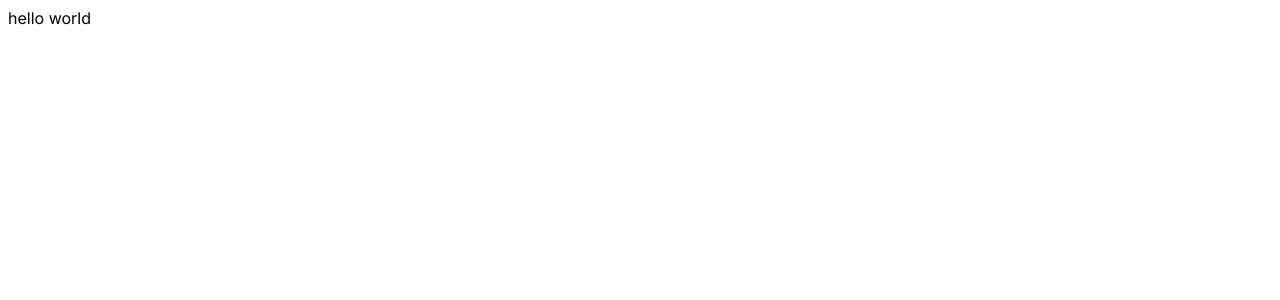
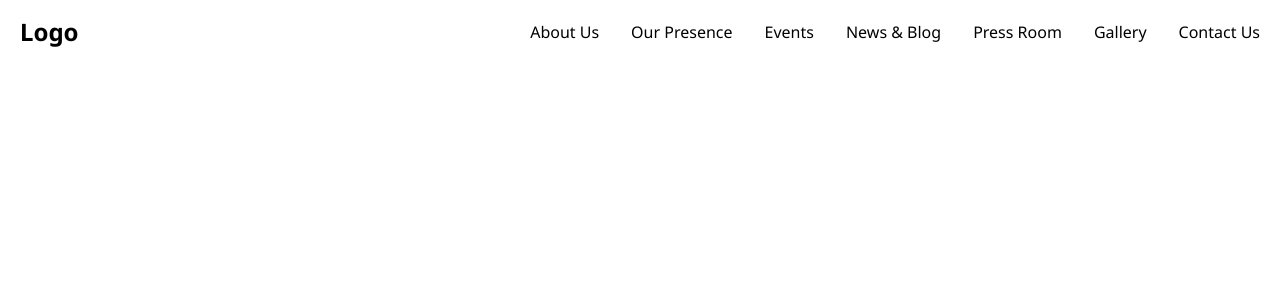
Before and after one commit to Mdalasini/henry-preview, a Next.js app: page / in a window 1280 px wide. Shown: the top 300 px of the page. Built offline with nearby package versions, Linux system fonts and the light colour scheme.

Commit message:
feat: add navbar component

```diff
--- a/src/app/globals.css
+++ b/src/app/globals.css
@@ -1,3 +1,7 @@
-@tailwind base;
-@tailwind components;
-@tailwind utilities;
+@import "tailwindcss";
+
+@theme {
+    --breakpoint-mobile: 39rem;
+    --breakpoint-tablet: 64rem;
+    --breakpoint-desktop: 81rem;
+}
--- a/src/app/layout.tsx
+++ b/src/app/layout.tsx
@@ -1,12 +1,13 @@
 import type { Metadata } from "next";
-import { Inter } from "next/font/google";
+import { Noto_Sans } from "next/font/google";
+import { Navbar } from "@/components/navbar";
 import "./globals.css";
 
-const inter = Inter({ subsets: ["latin"] });
+const sans = Noto_Sans({ subsets: ["latin"] });
 
 export const metadata: Metadata = {
-  title: "",
-  description: "",
+  title: "Henry's Portfolio",
+  description: "A portfolio website",
 };
 
 export default function RootLayout({
@@ -16,7 +17,10 @@ export default function RootLayout({
 }>) {
   return (
     <html lang="en">
-      <body className={inter.className}>{children}</body>
+      <body className={sans.className}>
+        <Navbar />
+        {children}
+      </body>
     </html>
   );
 }
--- a/src/app/page.tsx
+++ b/src/app/page.tsx
@@ -1,7 +1,7 @@
 import React from "react";
 
 const page = () => {
-  return <div>hello world</div>;
+  return <div></div>;
 };
 
 export default page;
--- /dev/null
+++ b/src/components/navbar/index.tsx
@@ -0,0 +1,83 @@
+"use client";
+
+import { Menu, X } from "lucide-react";
+import Link from "next/link";
+import { useState } from "react";
+
+const navItems = [
+  { href: "/about", label: "About Us" },
+  { href: "/presence", label: "Our Presence" },
+  { href: "/events", label: "Events" },
+  { href: "/news-blog", label: "News & Blog" },
+  { href: "/press-room", label: "Press Room" },
+  { href: "/gallery", label: "Gallery" },
+  { href: "/contact", label: "Contact Us" },
+];
+
+export function Navbar() {
+  const [isOpen, setIsOpen] = useState(false);
+
+  const toggleMenu = () => {
+    setIsOpen(!isOpen);
+  };
+
+  return (
+    <>
+      {/* Desktop Navbar */}
+      <nav className="fixed top-0 w-full bg-inherit z-40">
+        <div className="max-w-7xl mx-auto px-4 tablet:px-5 desktop:px-8">
+          <div className="flex justify-between items-center h-16">
+            {/* Logo */}
+            <div className="shrink-0">
+              <Link href="/" className="text-2xl font-bold">
+                Logo
+              </Link>
+            </div>
+
+            {/* Desktop Menu */}
+
+            <div className="hidden tablet:flex gap-8">
+              {navItems.map((item) => (
+                <Link key={item.label} href={item.href} className="">
+                  {item.label}
+                </Link>
+              ))}
+            </div>
+
+            {/* Mobile Menu Button */}
+            <button
+              type="button"
+              aria-label="Toggle Menu"
+              onClick={toggleMenu}
+              className="tablet:hidden cursor-pointer"
+            >
+              {isOpen ? (
+                <X className="w-6 h-6" />
+              ) : (
+                <Menu className="w-6 h-6" />
+              )}
+            </button>
+          </div>
+        </div>
+      </nav>
+
+      {/* Mobile Full-Screen Menu */}
+      {isOpen && (
+        <div className="fixed inset-0 z-30 tablet:hidden pt-20">
+          <div className="flex flex-col gap-6 max-w-7xl px-4 py-4">
+            {navItems.map((item) => (
+              <Link
+                key={item.label}
+                href={item.href}
+                className="text-2xl font-semibold relative"
+                onClick={() => setIsOpen(false)}
+              >
+                {item.label}
+              </Link>
+            ))}
+          </div>
+        </div>
+      )}
+    </>
+  );
+}
```
Also changed, not shown: package.json (+8 -6 lines), 1 other file (tests, documents, lock files or other folders).
